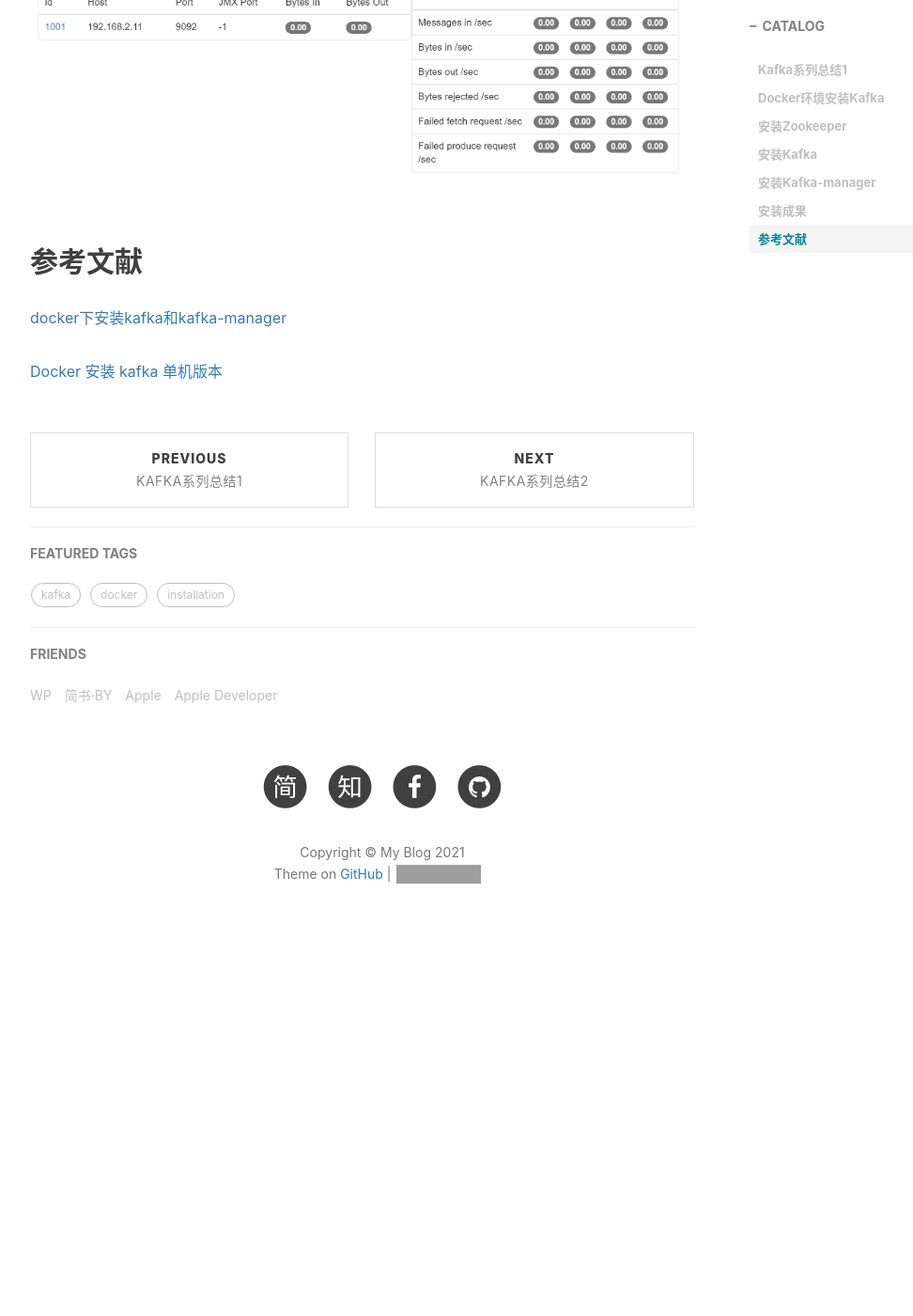
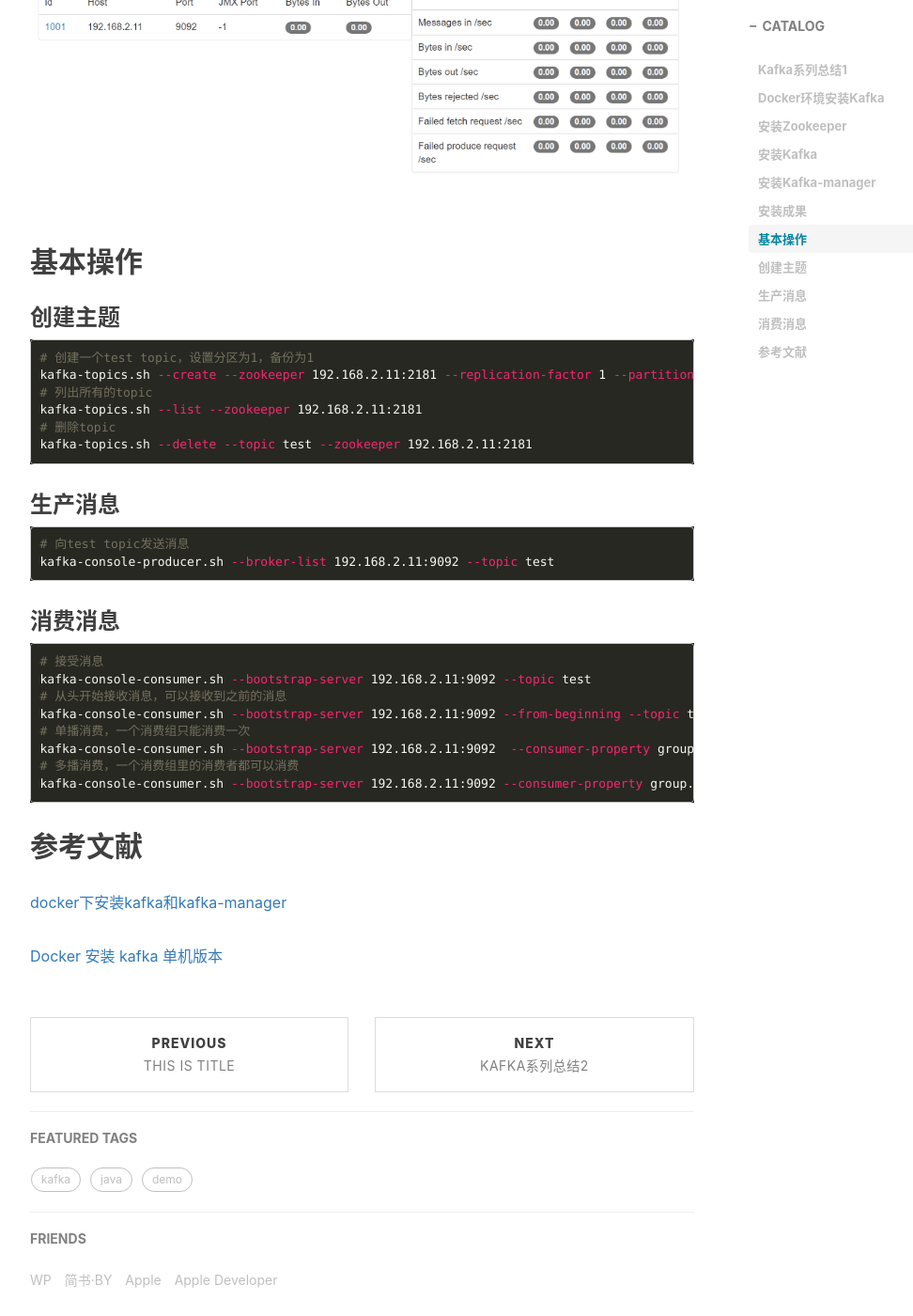
Before and after one commit to cykbls01/cykbls01.github.io, a Jekyll site: the page built from _posts/2021-11-10-Kafka系列总结1.md, in a window 1280 px wide and 1400 px high, scrolled down 1593 px. Shown: the whole window at 94% size, without its empty margins (233-1205 px from the left). Built offline with Jekyll 4.4.1, drawn with Linux system fonts in a browser that asks for light colours; nearby versions of some CDN libraries; comment, search, counter and statistics services are not loaded; before the commit the page ends 2627 px from its top, so only the background shows below that; grey boxes are pictures that could not be loaded.

Commit message:
add post kafka4

````diff
--- a/_posts/2021-11-10-Kafka系列总结1.md
+++ b/_posts/2021-11-10-Kafka系列总结1.md
@@ -52,6 +52,33 @@ docker run -d --name kafka-manager --link zookeeper:zookeeper --link kafka:kafka
 
 ![picture1](/img/kafka/installation.png)
 
+## 基本操作
+### 创建主题
+```bash
+# 创建一个test topic，设置分区为1，备份为1
+kafka-topics.sh --create --zookeeper 192.168.2.11:2181 --replication-factor 1 --partitions 1 --topic test
+# 列出所有的topic
+kafka-topics.sh --list --zookeeper 192.168.2.11:2181
+# 删除topic
+kafka-topics.sh --delete --topic test --zookeeper 192.168.2.11:2181
+```
+### 生产消息
+```bash
+# 向test topic发送消息
+kafka-console-producer.sh --broker-list 192.168.2.11:9092 --topic test
+```
+### 消费消息
+```bash
+# 接受消息
+kafka-console-consumer.sh --bootstrap-server 192.168.2.11:9092 --topic test
+# 从头开始接收消息，可以接收到之前的消息
+kafka-console-consumer.sh --bootstrap-server 192.168.2.11:9092 --from-beginning --topic test
+# 单播消费，一个消费组只能消费一次
+kafka-console-consumer.sh --bootstrap-server 192.168.2.11:9092  --consumer-property group.id=testGroup --topic test
+# 多播消费，一个消费组里的消费者都可以消费
+kafka-console-consumer.sh --bootstrap-server 192.168.2.11:9092 --consumer-property group.id=testGroup --topic test
+```
+
 参考文献
 --
 
````
Also changed, not shown: _posts/2019-04-21-This is  Title - 副本.md (deleted, +0 -59 lines), _posts/2021-11-10-Kafka系列总结2.md (+11 -1 lines), _posts/2021-11-10-Kafka系列总结3.md (added, +93 -0 lines), _posts/2021-11-10-Kafka系列总结4.md (added, +153 -0 lines).
